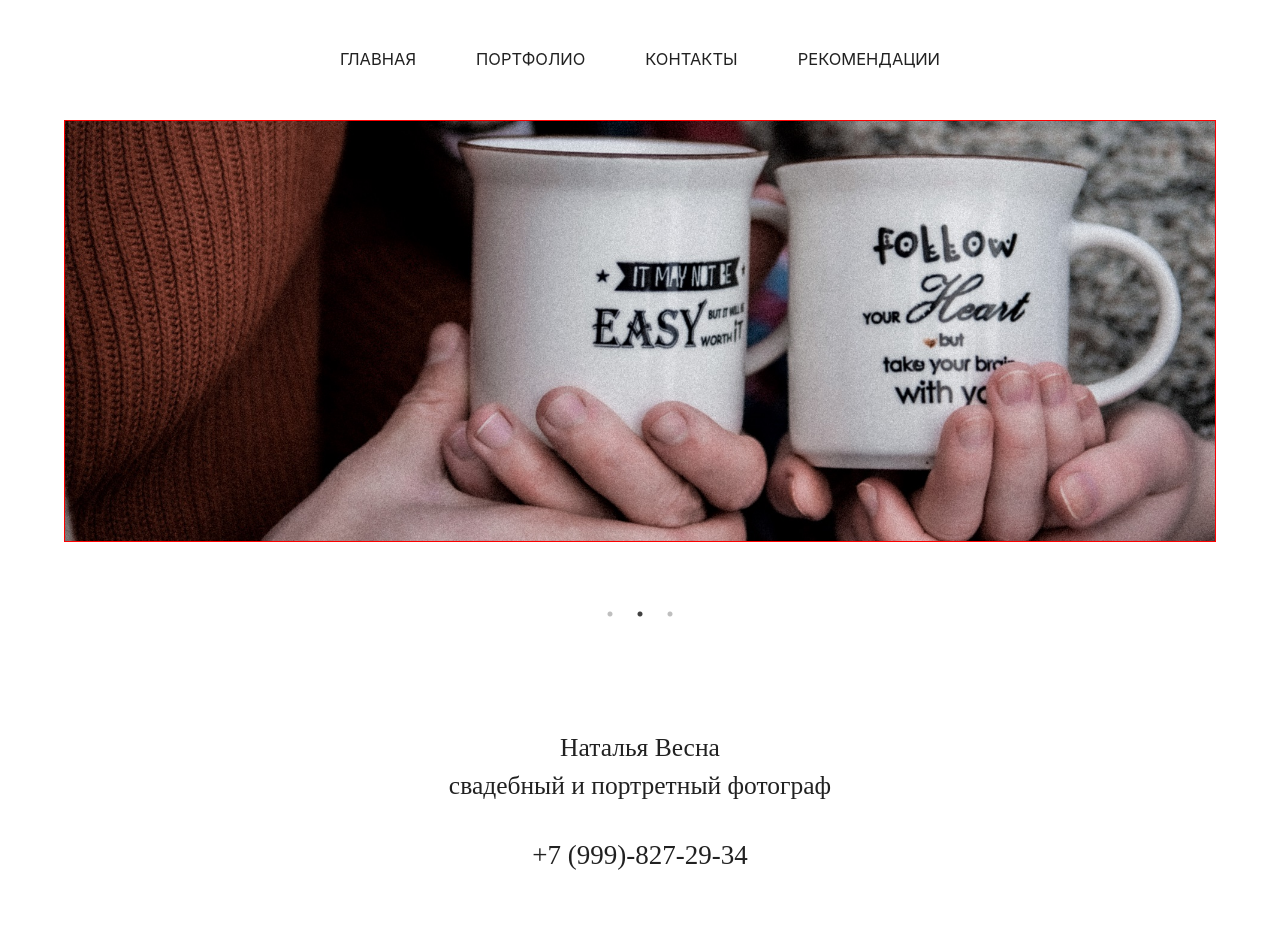
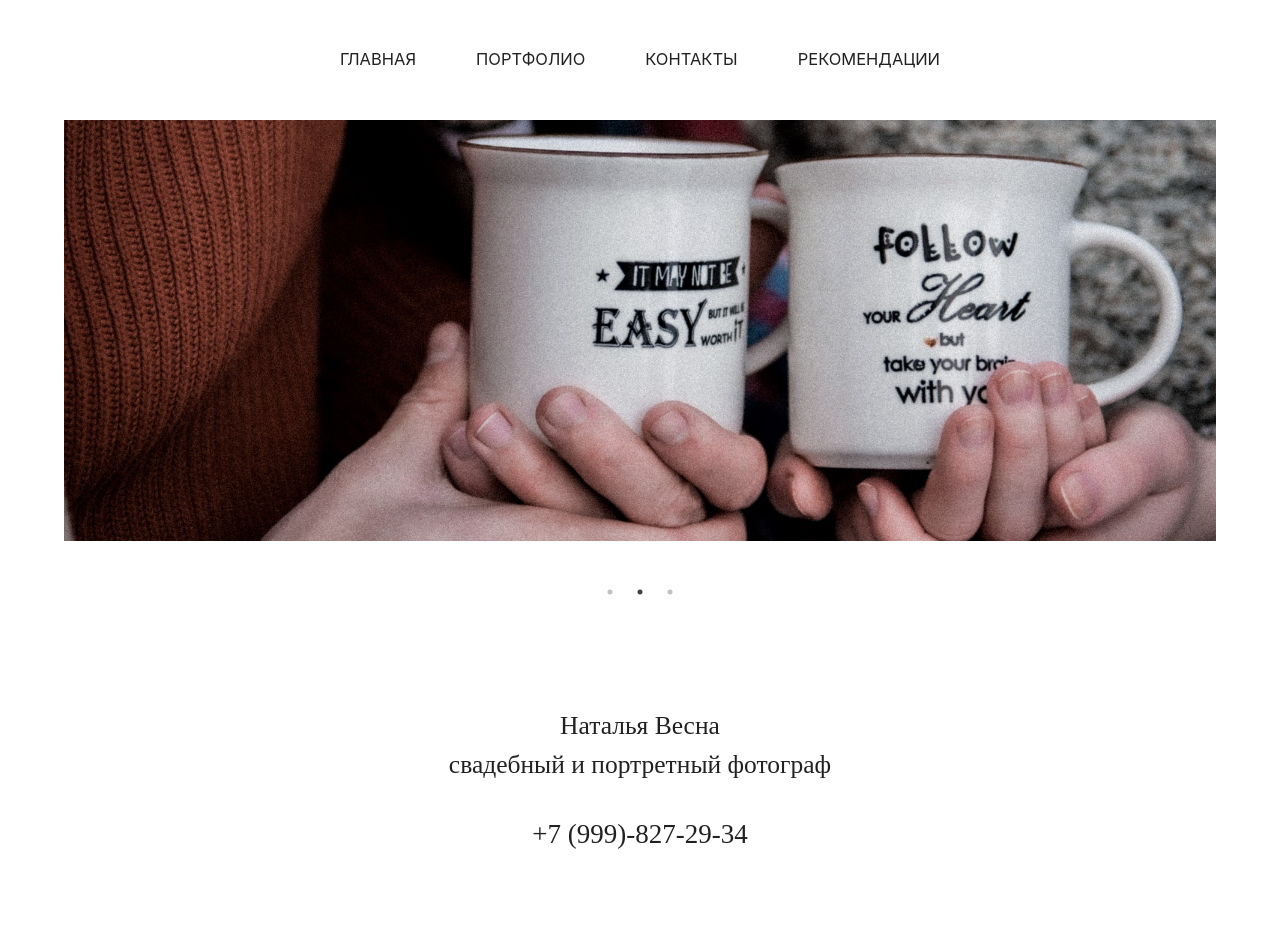
Before and after one commit to Nikolas-Bars/vesnaphotos, a React (Create React App) app in the folder vesnaphotos/: page / in a window 1280 px wide. Shown: the part 180-1132 px from the top of the page. Built offline with nearby package versions, Linux system fonts and the light colour scheme.

Commit message:
исправлены проблемы с отображением слайдера

```diff
--- a/vesnaphotos/src/Components/Contacts/Contacts.module.css
+++ b/vesnaphotos/src/Components/Contacts/Contacts.module.css
@@ -1,5 +1,5 @@
 .main{
-    margin: 180px;
+    margin: 180px auto 100px auto;
 }
 .text{
     font-family: 'Prata', serif;
@@ -13,6 +13,6 @@
 
 @media screen and (max-width: 1450px){
     .main{
-        margin: 130px auto 130px auto;
+        margin: 130px auto 100px auto;
     }
 }
--- a/vesnaphotos/src/Components/Header/Header.module.css
+++ b/vesnaphotos/src/Components/Header/Header.module.css
@@ -13,7 +13,7 @@
     display: flex;
     flex-direction: column;
     max-width: 1000px;
-    height: 410px;
+    height: 110px;
     margin: 50px auto;
     animation: example 1s ease-in-out;
 }
--- a/vesnaphotos/src/Components/Slider2/Slider2.jsx
+++ b/vesnaphotos/src/Components/Slider2/Slider2.jsx
@@ -40,7 +40,6 @@ export const SimpleSlider = () => {
         slidesToScroll: 1,
         autoplay: true,
 
-
     }
 
     return (
--- a/vesnaphotos/src/Components/Slider2/Slider2.module.css
+++ b/vesnaphotos/src/Components/Slider2/Slider2.module.css
@@ -10,9 +10,9 @@
 
 }
 .slide1Block{
-    margin: 0 auto 50px auto;
+    margin: 0 auto 30px auto;
     width: 100%;
-    border: 1px solid red;
+
 
 }
 .slide1Block img {
@@ -24,7 +24,6 @@
     .mainBlock{
         position: inherit;
         margin: 30px auto 30px auto;
-
     }
 }
 @media screen and (max-width: 780px){
```
